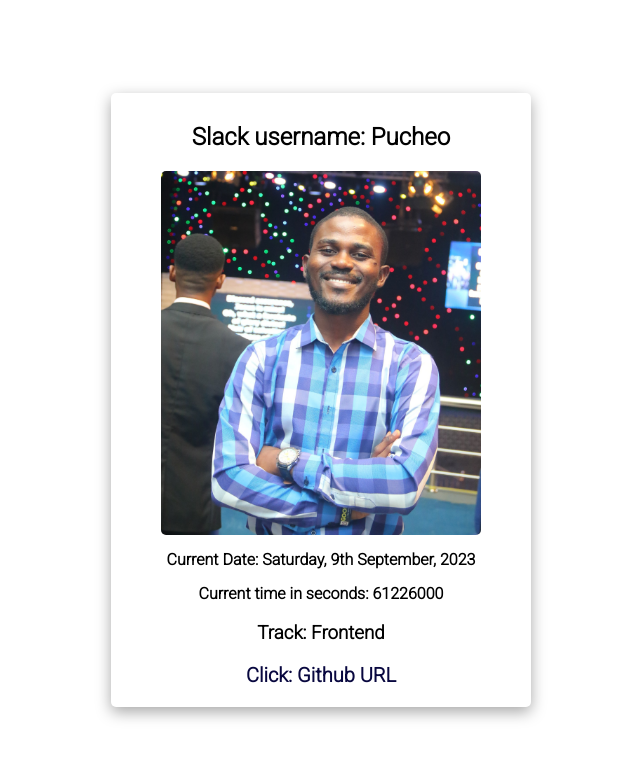
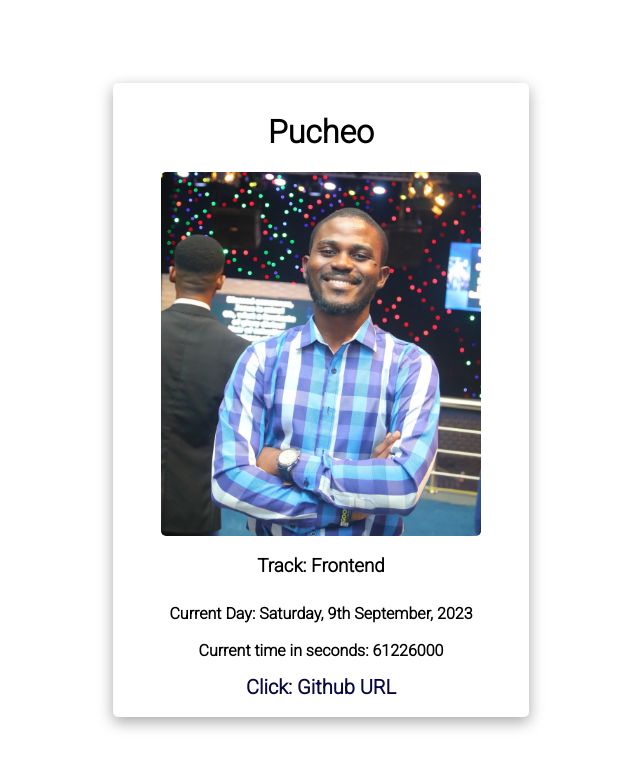
Before and after one commit to Pucheo-Gideon/HNG_StageOne_Task, a plain HTML site: page index.html in a window 1280 px wide. Shown: the whole page, without its empty margins (319-959 px from the left). Drawn offline with Linux system fonts and the light colour scheme.

Commit message:
hng '23 first task commit'

```diff
--- a/index.html
+++ b/index.html
@@ -8,11 +8,11 @@
 </head>
 <body>
     <div  data-testid="container">
-        <h2 data-testid="slackUserName">Slack username: Pucheo</h2>
+        <h1 data-testid="slackUserName">Pucheo</h1>
         <img src="./assets/my_image.jpg" data-testid="slackDisplayImage" alt="Pucheo">
+        <h3 data-testid="myTrack">Track: Frontend</h3>
         <span data-testid="currentDayOfTheWeek">Monday</span>
         <span data-testid="currentUTCTIime">Milliseconds</span>
-        <h3 data-testid="myTrack">Track: Frontend</h3>
 
         <a data-testid="githubURL" href="https://github.com/Pucheo-Gideon/" target="_blank" rel="noopener noreferrer">Click: Github URL</a>
     </div>
--- a/script.js
+++ b/script.js
@@ -38,7 +38,7 @@ function getTime(){
 }
 
 function displayDate(dayValue, fullDate){
-    currentDayOfTheWeek.textContent = `Current Date: ${dayValue}, ${fullDate}`
+    currentDayOfTheWeek.textContent = `Current Day: ${dayValue}, ${fullDate}`
 }
 
 getTime()
--- a/style.css
+++ b/style.css
@@ -12,7 +12,7 @@ body{
 
 [data-testid="container"]{
     max-width: 400px;
-    padding: 10px;
+    padding: 8px;
     border-radius: 5px;
     box-shadow: rgba(0, 0, 0, 0.35) 0px 5px 15px;
     display: flex;
@@ -29,8 +29,9 @@ body{
 }
 
 span{
-    margin-top: 15px;
+    margin-top: 8px;
     font-weight: bold;
+    margin-bottom: 10px;
 }
 
 [data-testid="currentDayOfTheWeek"]{
@@ -39,6 +40,7 @@ span{
 
 [data-testid="githubURL"]{
     margin-bottom: 10px;
+    margin-top: 5px;
     color: #08073f;
     font-weight: bolder;
     font-size: 20px;
```
